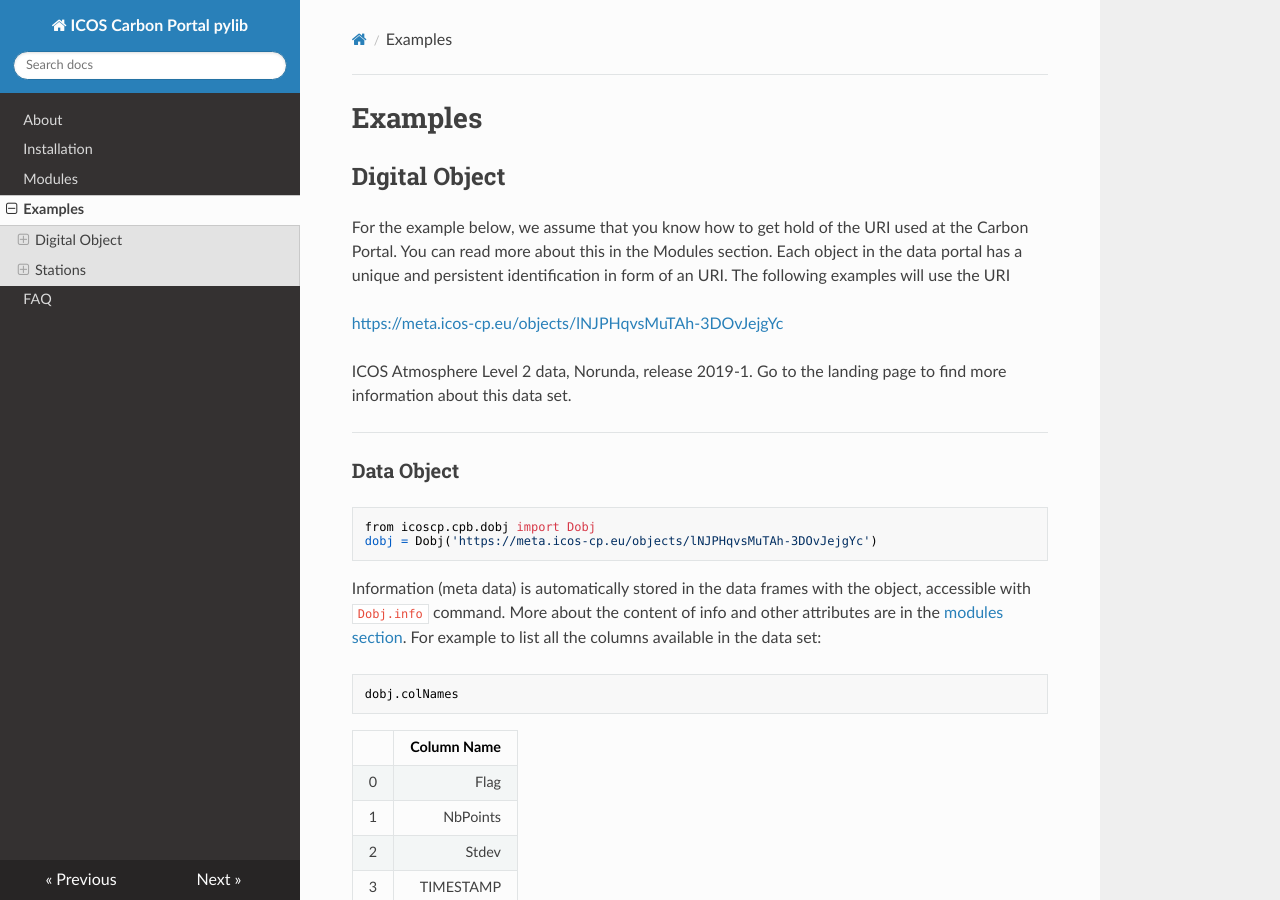
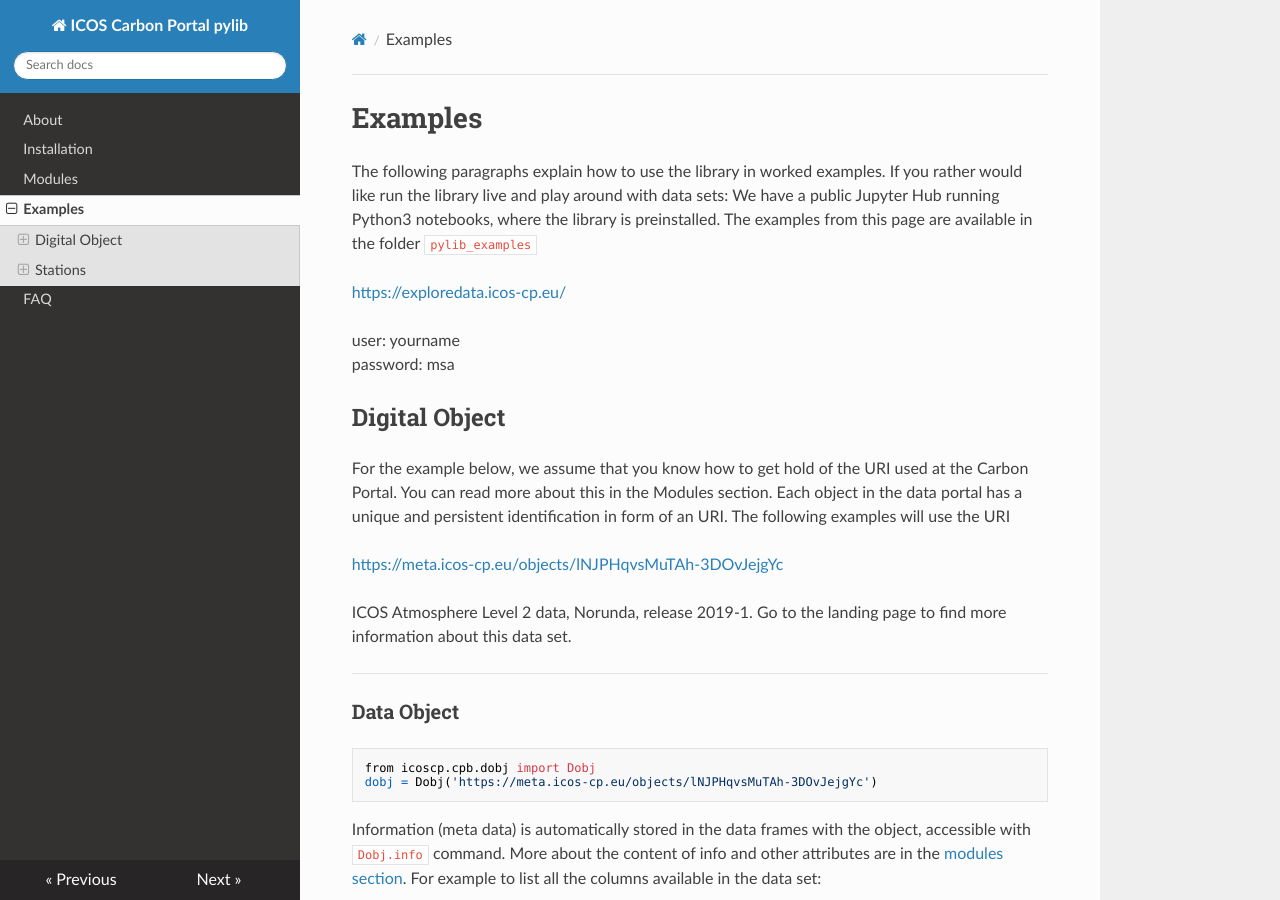
Before and after one commit to ICOS-Carbon-Portal/pylib, an MkDocs documentation site: the page built from docs/examples.md, in a window 1280 px wide and 900 px high. Built offline with MkDocs 1.6.1, drawn with Linux system fonts in a browser that asks for light colours; nearby versions of some CDN libraries.

Commit message:
Update examples.md
include link to exploredata for running the example life.

```diff
--- a/docs/examples.md
+++ b/docs/examples.md
@@ -1,4 +1,11 @@
 # Examples
+
+The following paragraphs explain how to use the library in worked examples. If you rather would like run the library live and play around with data sets: We have a public Jupyter Hub running Python3 notebooks, where the library is preinstalled. The examples from this page are available in the folder `pylib_examples`
+
+[https://exploredata.icos-cp.eu/](https://exploredata.icos-cp.eu/)
+
+user: yourname <br>
+password: msa
 
 
 ## Digital Object
```
